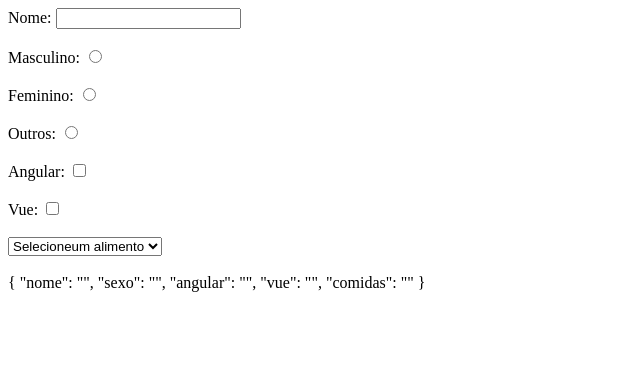
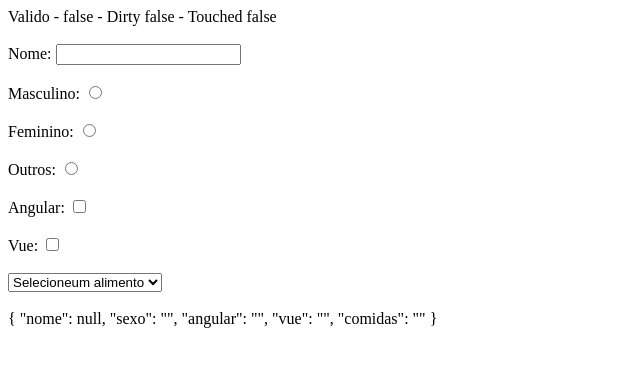
Before and after one commit to ma4cio/angular-primeiro-projeto, an Angular app: page / in a window 1280 px wide. Shown: the top 366 px of the page, without its empty margins (0-640 px from the left). Built offline with nearby package versions, Linux system fonts and the light colour scheme.

Commit message:
ngForm erros e validacoes

```diff
--- a/src/app/forms/forms.component.html
+++ b/src/app/forms/forms.component.html
@@ -1,7 +1,13 @@
 <form #form="ngForm">
+
+    Valido - {{ nome.valid }} -
+    Dirty {{ nome.dirty }} -
+    Touched {{ nome.touched }}
+    <br><br>
     <label>
         Nome:
-       <input type="text" name="nome" ngModel>
+       <input type="text" name="nome" #nome="ngModel" [ngModel]="nome.value" required>
+       <span *ngIf="nome.invalid && (nome.dirty && nome.touched)">Invalid </span>
     </label>
     <br><br>
 
```
